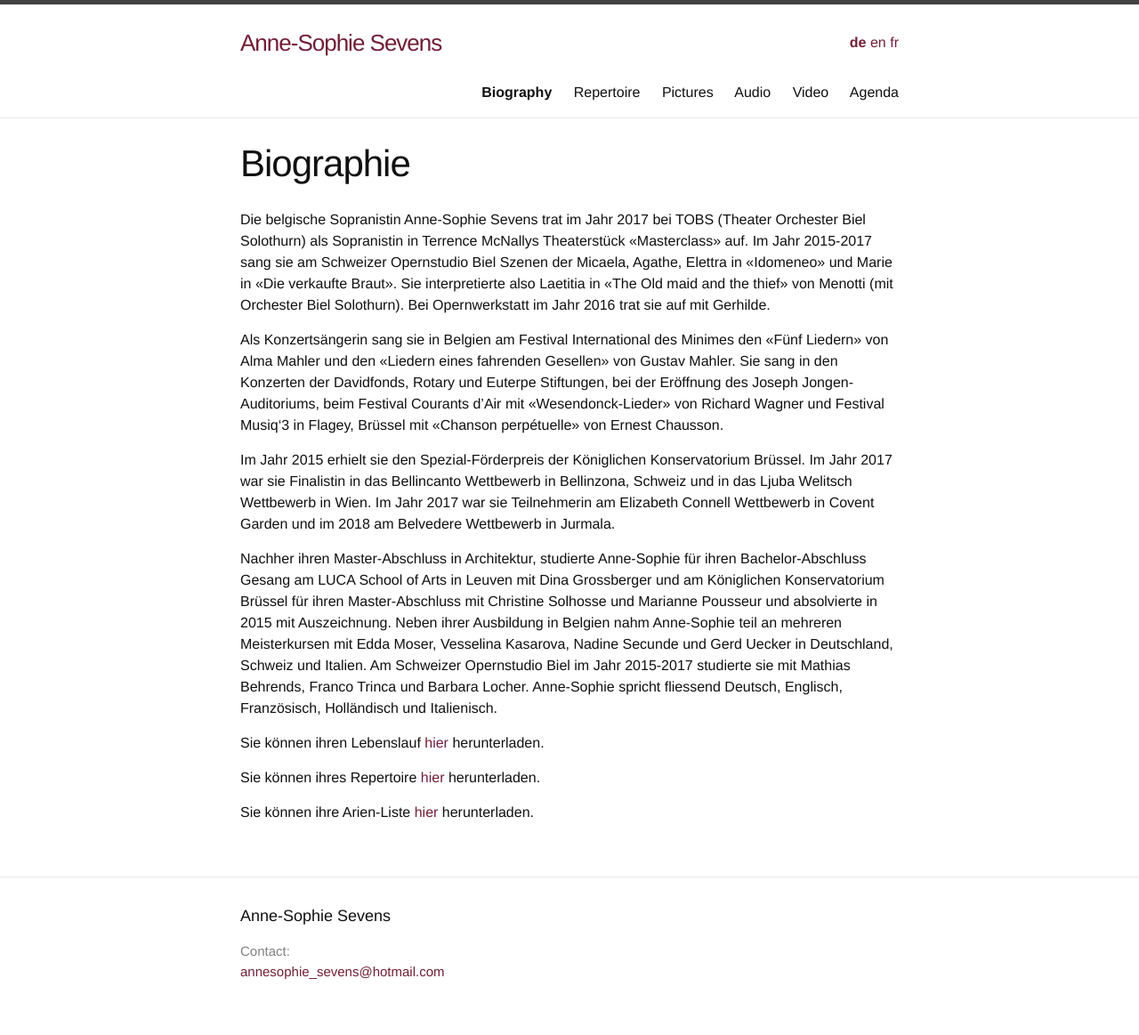
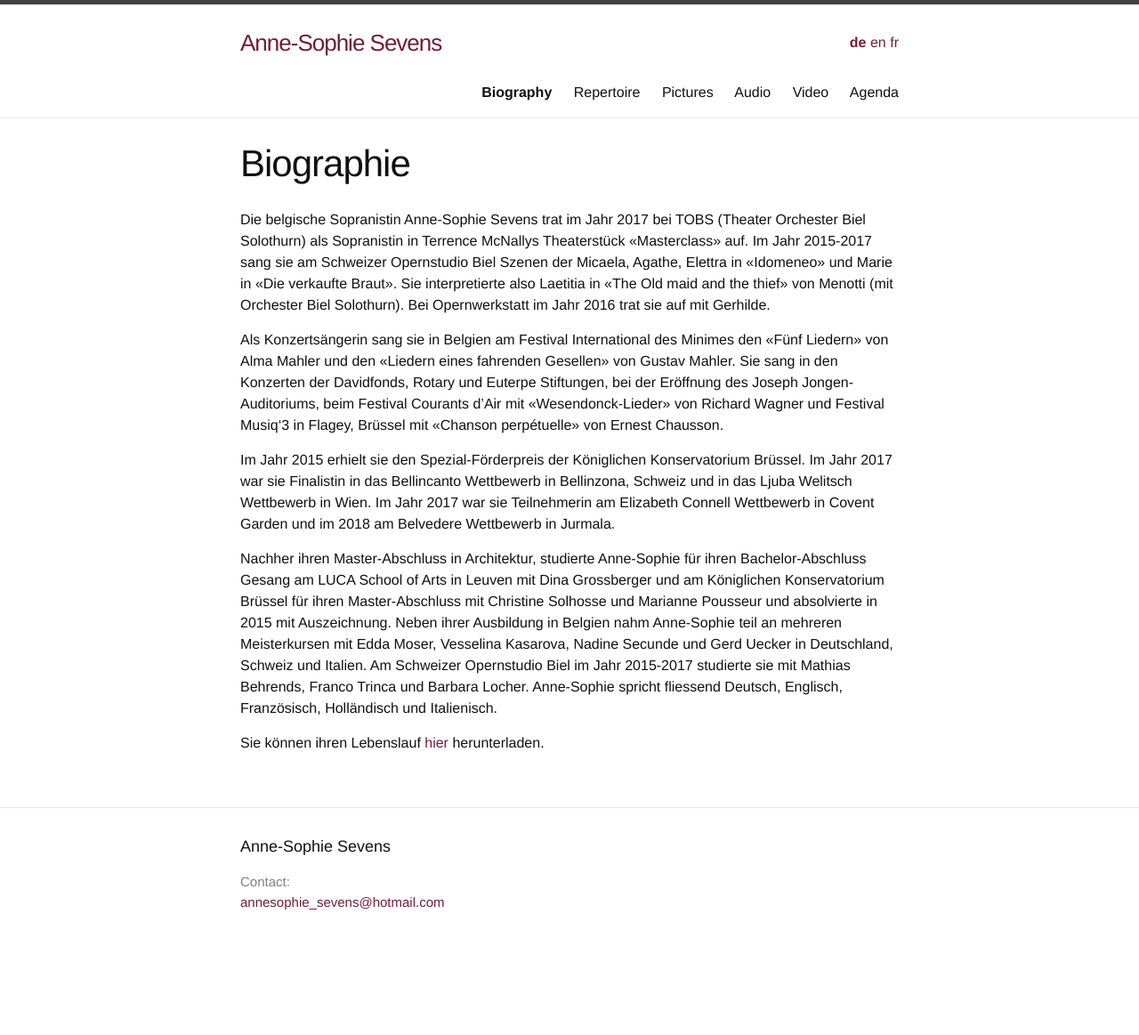
Before and after one commit to annesophie-sevens/annesophie-sevens.github.io, a Jekyll site: the page built from biography-de.md, in a window 1280 px wide. Shown: the whole page at 89% size. Built offline with Jekyll 4.4.1, drawn with Linux system fonts in a browser that asks for light colours; after the commit the page ends 1085 px from its top, so only the background shows below that.

Commit message:
Update biography-de.md

```diff
--- a/biography-de.md
+++ b/biography-de.md
@@ -19,7 +19,3 @@ Anne-Sophie spricht fliessend Deutsch, Englisch, Französisch, Holländisch und
 
 
 Sie können ihren Lebenslauf [hier]({{ site.baseurl }}/assets/CV.pdf) herunterladen.
-
-Sie können ihres Repertoire [hier]({{ site.baseurl }}/assets/REP.pdf) herunterladen.
-
-Sie können ihre Arien-Liste [hier]({{ site.baseurl }}/assets/ARIAS.pdf) herunterladen.
```
